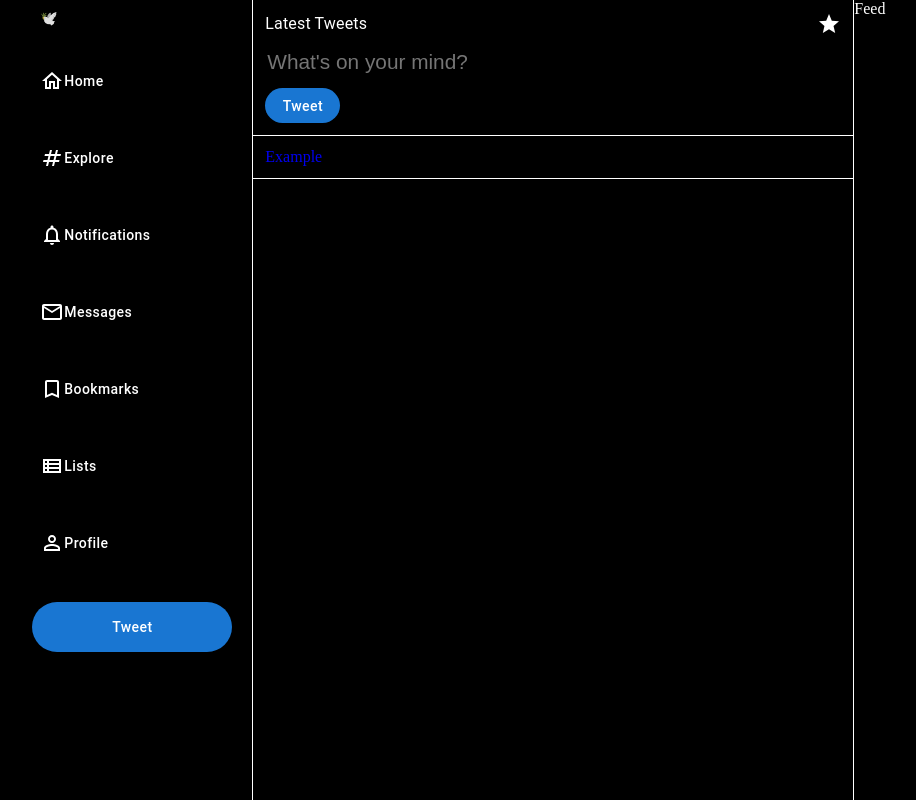
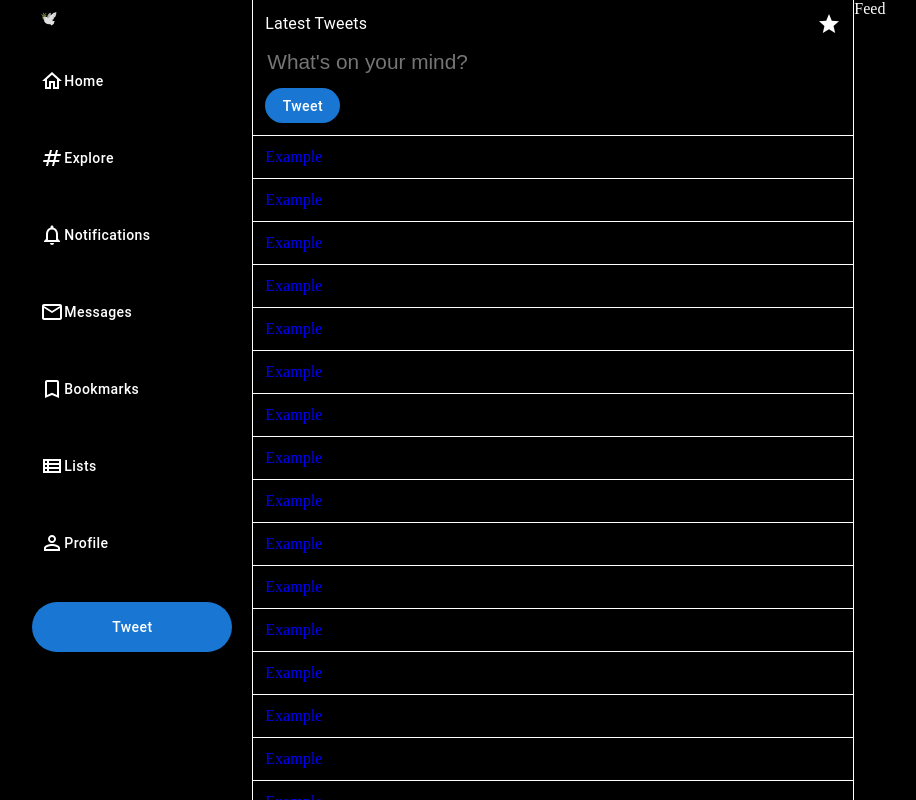
Before and after one commit to Franzley/twitter-clone, a React (Create React App) app: page /home in a window 1280 px wide. Shown: the whole page, without its empty margins (65-981 px from the left). Built offline with nearby package versions, Linux system fonts and the light colour scheme.

Commit message:
Added test array in home to test scroll

```diff
--- a/src/components/sidebar/Home.jsx
+++ b/src/components/sidebar/Home.jsx
@@ -7,6 +7,8 @@
 import { Link } from "react-router-dom";
 
 const Home = () => {
+  const arr = []
+  for (let i=0; i<50; i++) arr.push(i)
   const homeCenterPage = {
     pageHeader: (
       <Box sx={{ borderBottom: 1, padding: "12px" }}>
@@ -23,7 +25,8 @@
     tweets: (
       <ul className="tweets">
         <Link style={{ textDecoration: "none" }} to="/status/1">
-          <li>
+          {arr.map((item, index)=>{
+            return <li key={index}>
             <Box
               sx={{
                 padding: "12px",
@@ -32,6 +35,7 @@
               Example
             </Box>
           </li>
+          })}
         </Link>
       </ul>
     ),
```
